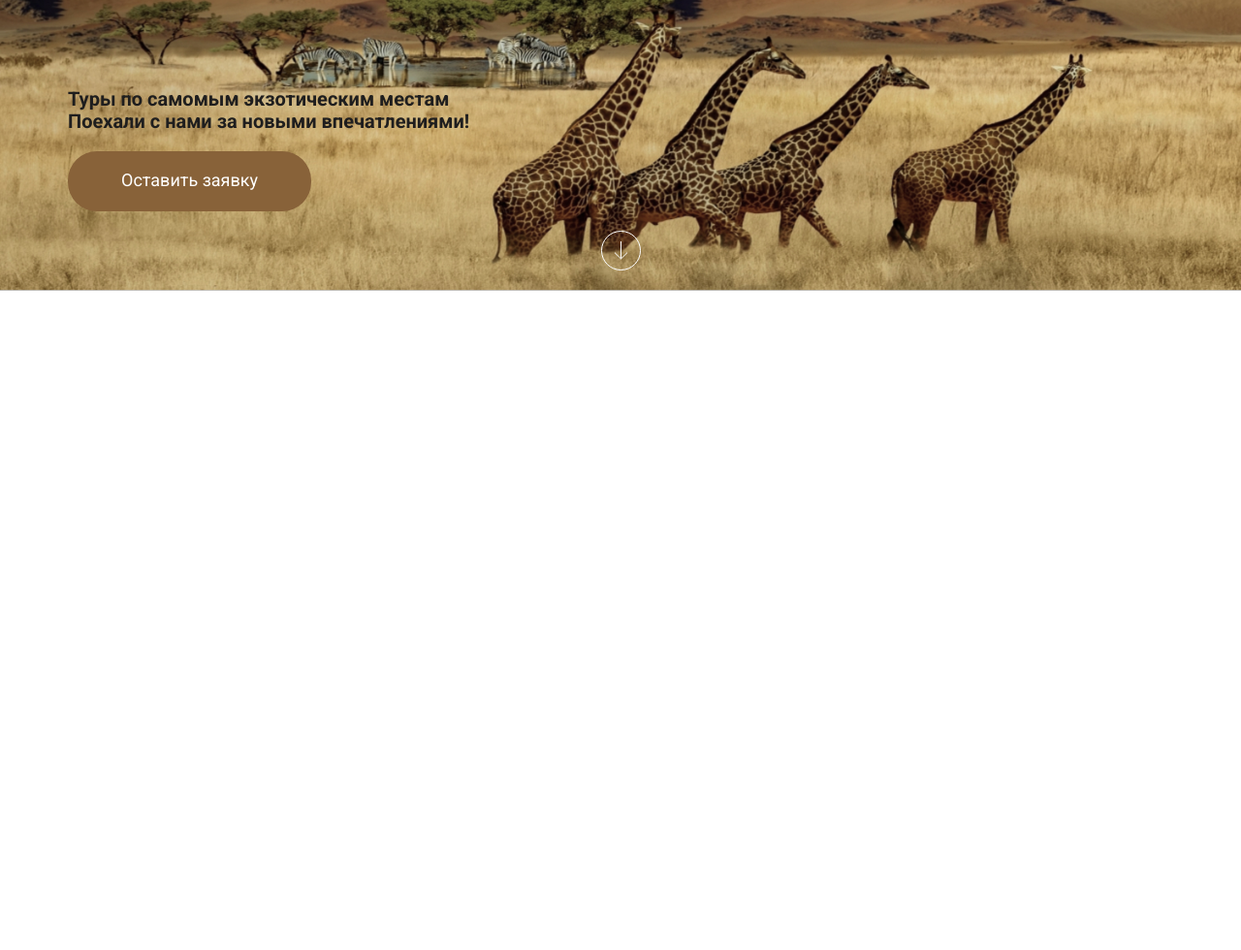
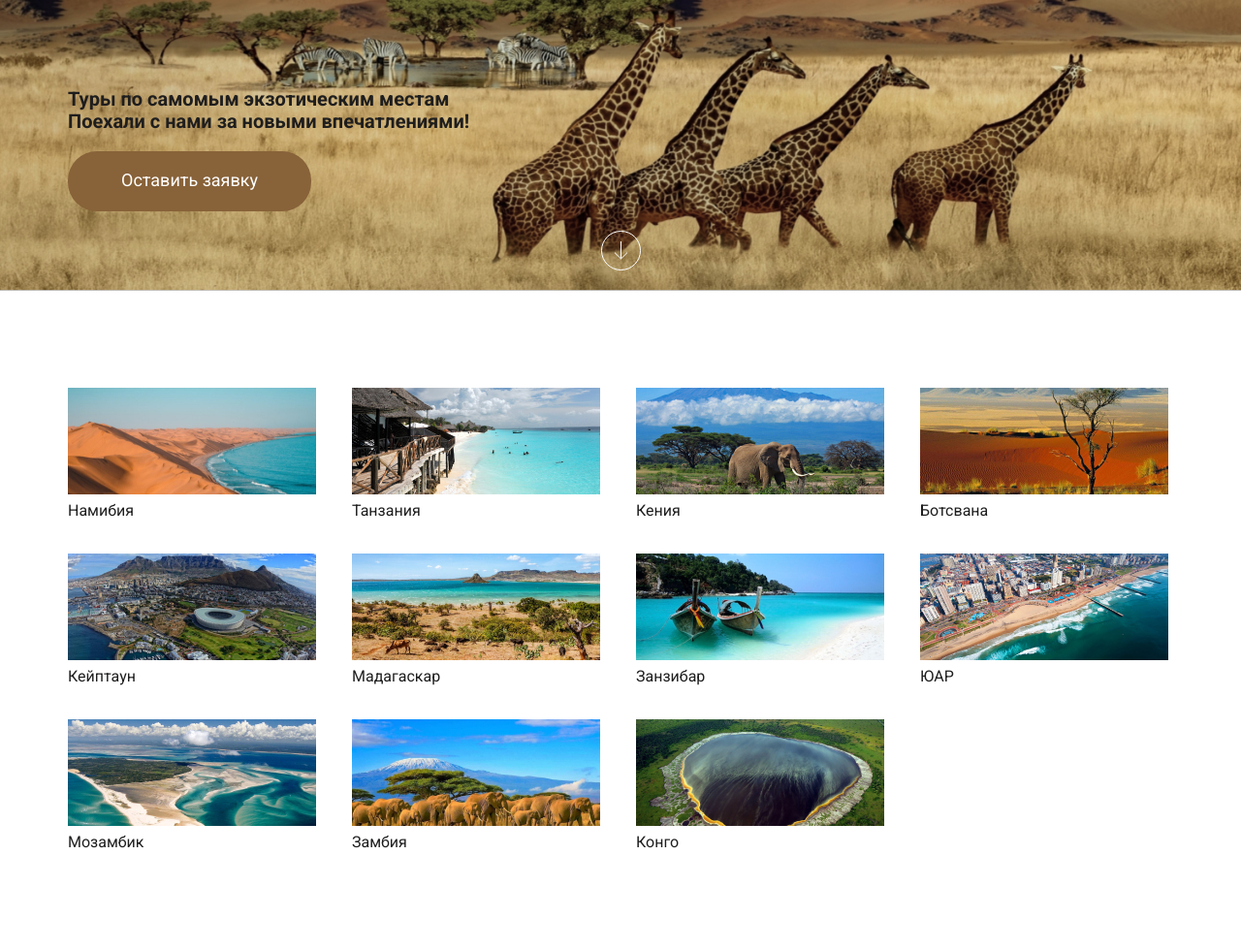
Before and after one commit to kotas23/safari, a plain HTML site: page start/index.html in a window 1280 px wide. Shown: the part 500-1480 px from the top of the page at 97% size. Before the commit the page ends 800 px from the top, so only its background shows below. Drawn offline with nearby package versions, Linux system fonts and the light colour scheme.

Commit message:
alles part2

```diff
--- a/start/css/style.css
+++ b/start/css/style.css
@@ -98,3 +98,19 @@ border-radius: 22px;
     margin-bottom: 15px;
 
 }
+.direction{
+    padding: 100px 0;
+}
+.direction__inner{
+    display: grid;
+    grid-template-columns: repeat( 4, 1fr);
+    grid-gap: 32px;
+
+}
+.direction__text{
+    font-size: 16px;
+    border: 1px solid #D9D9DE;
+    border-top: none;
+    padding: 12px 19px 19px;
+
+}
--- a/start/index.html
+++ b/start/index.html
@@ -62,6 +62,60 @@
 </div>
   </header>
 
+<div class="direction">
+<div class="container">
+  <div class="direction__inner">
+<div class="direction__item">
+  <img class="direction__img"src="images/direction-1.jpg" alt="" >
+  <p class="description__text">Намибия</p>
+</div>
+<div class="direction__item">
+  <img class="direction__img"src="images/direction-2.jpg" alt="" >
+  <p class="description__text">Танзания</p>
+</div>
+<div class="direction__item">
+  <img class="direction__img"src="images/direction-3.jpg" alt="" >
+  <p class="description__text">Кения</p>
+</div>
+<div class="direction__item">
+  <img class="direction__img"src="images/direction-4.jpg" alt="" >
+  <p class="description__text">Ботсвана</p>
+</div>
+<div class="direction__item">
+  <img class="direction__img"src="images/direction-5.jpg" alt="" >
+  <p class="description__text">Кейптаун</p>
+</div>
+<div class="direction__item">
+  <img class="direction__img"src="images/direction-6.jpg" alt="" >
+  <p class="description__text">Мадагаскар</p>
+</div>
+<div class="direction__item">
+  <img class="direction__img"src="images/direction-7.jpg" alt="" >
+  <p class="description__text">Занзибар</p>
+</div>
+<div class="direction__item">
+  <img class="direction__img"src="images/direction-8.jpg" alt="" >
+  <p class="description__text">ЮАР</p>
+</div>
+<div class="direction__item">
+  <img class="direction__img"src="images/direction-9.jpg" alt="" >
+  <p class="description__text">Мозамбик</p>
+</div>
+<div class="direction__item">
+  <img class="direction__img"src="images/direction-10.jpg" alt="" >
+  <p class="description__text">Замбия</p>
+</div>
+<div class="direction__item">
+  <img class="direction__img"src="images/direction-11.jpg" alt="" >
+  <p class="description__text">Конго</p>
+</div>
+
+
+  </div>
+</div>
+</div>
+
+
   <script src="https://ajax.googleapis.com/ajax/libs/jquery/3.4.1/jquery.min.js"></script>
   <script src="js/slick.min.js"></script>
   <script src="js/jquery.fancybox.min.js"></script>
```
Also changed, not shown: start/images/direction-1.jpg (added), start/images/direction-10.jpg (added), start/images/direction-11.jpg (added), start/images/direction-2.jpg (added), start/images/direction-3.jpg (added), start/images/direction-4.jpg (added), start/images/direction-5.jpg (added), start/images/direction-6.jpg (added), start/images/direction-7.jpg (added), start/images/direction-8.jpg (added), start/images/direction-9.jpg (added).
